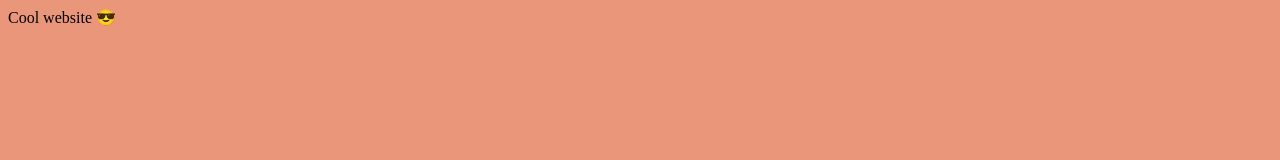
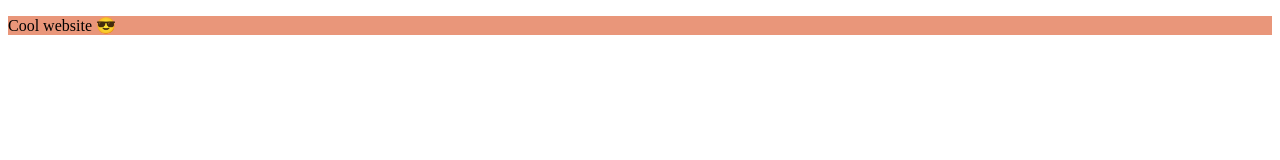
Before and after one commit to andrecasal/playwright-reload-bug, a website: page index.html in a window 1280 px wide. Drawn offline with Linux system fonts and the light colour scheme.

Commit message:
Reproduced Playwright bug ✅

```diff
--- a/index.html
+++ b/index.html
@@ -6,6 +6,11 @@
 	<meta name="viewport" content="width=device-width, initial-scale=1.0">
 	<title>Cool website 😎</title>
 	<link rel="stylesheet" href="style.css">
+	<!-- <style>
+		.bg {
+			background-color: darksalmon;
+		}
+	</style> -->
 	<script>
 		const noData = localStorage.getItem('data') === null
 		if(noData) {
@@ -15,6 +20,6 @@
 	</script>
 </head>
 <body>
-	Cool website 😎
+	<p class="bg">Cool website 😎</p>
 </body>
 </html>
--- a/style.css
+++ b/style.css
@@ -1,3 +1,3 @@
-body {
+.bg {
   background-color: darksalmon;
 }
```
Also changed, not shown: tsconfig.json (added, +30 -0 lines).
